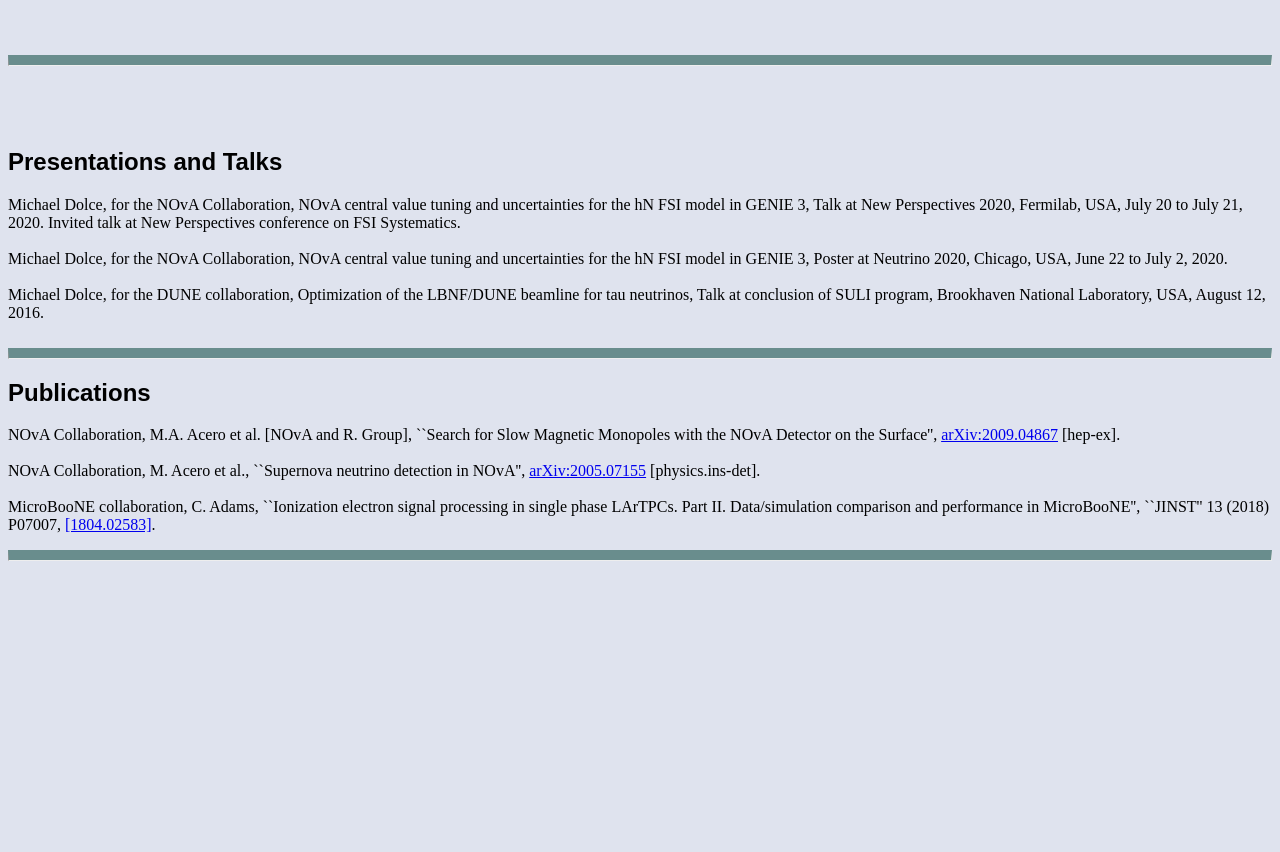
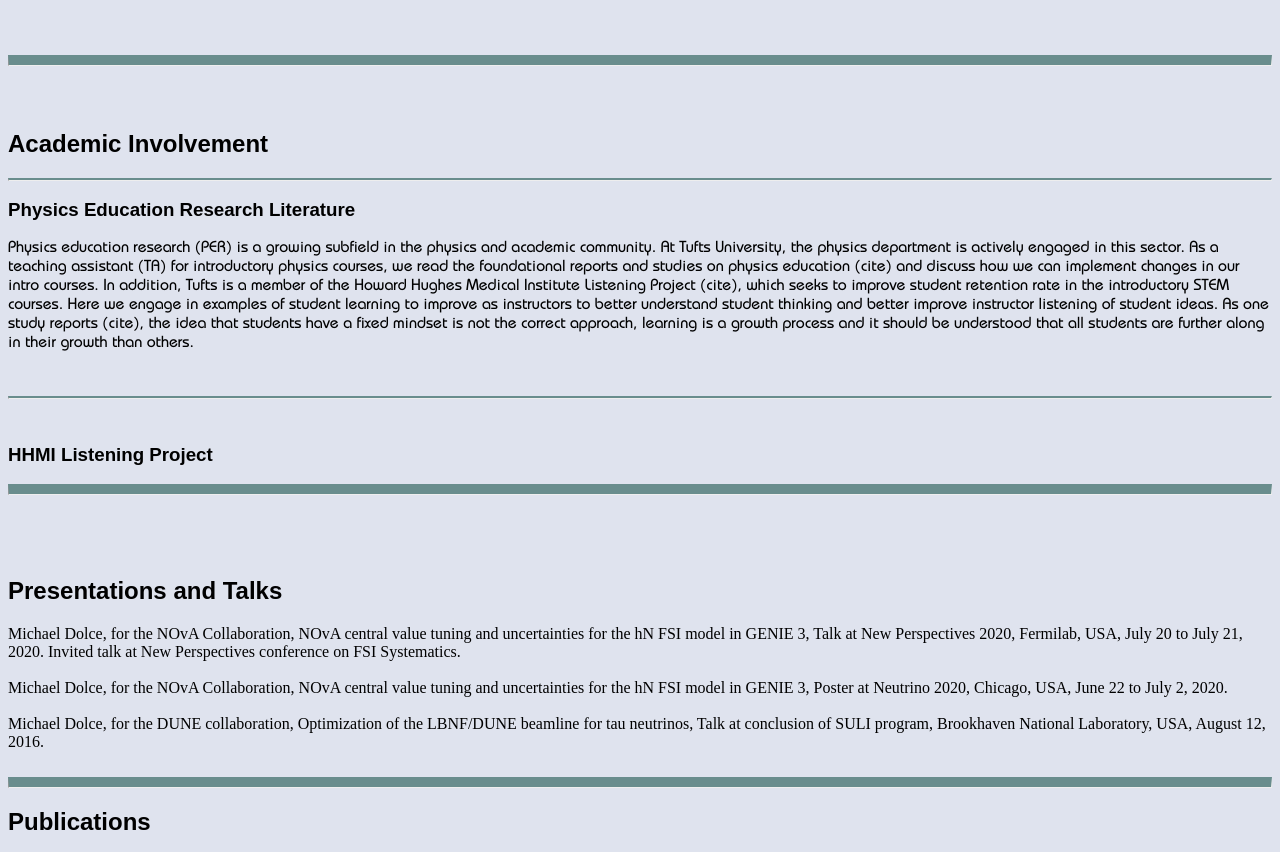
Before and after one commit to mdolce8/MD-Webpage, a website: page docs/index.html in a window 1280 px wide. Shown: the part 2420-3272 px from the top of the page. Before the commit the page ends 2989 px from the top, so only its background shows below. Drawn offline with Linux system fonts and the light colour scheme.

Commit message:
todo: cite these one day

```diff
--- a/docs/index.html
+++ b/docs/index.html
@@ -240,31 +240,30 @@ iv. <a href="#nutau-optimization"> Optimization of tau neutrinos in DUNE </a>
 <!--    <p>Text Text Text Text Text Text Text Text Text Text Text Text Text Text Text Text Text Text Text</p></div>-->
 
 <br><br>
-<!--todo: create an Academic Involvement section-->
-<!--<hr class="lineSolid">-->
+<hr class="lineSolid">
 
-<!--<br> <br>-->
-<!--<h2> Academic Involvement </h2>-->
+<br> <br>
+<h2> Academic Involvement </h2>
 
-<!--<hr class="lineThinBlue">-->
+<hr class="lineThinBlue">
 
-<!--<h3> Physics Education Research Literature </h3>-->
-<!--<p>-->
-<!--    Physics education research (PER) is a growing subfield in the physics and academic community. At Tufts University, the physics-->
-<!--    department is actively engaged in this sector. As a teaching assistant (TA) for introductory physics courses, we read the foundational reports and studies-->
-<!--    on physics education (cite) and discuss how we can implement changes in our intro courses.-->
+<h3> Physics Education Research Literature </h3>
+<p>
+    Physics education research (PER) is a growing subfield in the physics and academic community. At Tufts University, the physics
+    department is actively engaged in this sector. As a teaching assistant (TA) for introductory physics courses, we read the foundational reports and studies
+    on physics education (cite) and discuss how we can implement changes in our intro courses.
 
-<!--    In addition, Tufts is a member of the Howard Hughes Medical Institute Listening Project (cite), which seeks to improve student-->
-<!--    retention rate in the introductory STEM courses. Here we engage in examples of student learning to improve as instructors-->
-<!--    to better understand student thinking and better improve instructor listening of student ideas.-->
+    In addition, Tufts is a member of the Howard Hughes Medical Institute Listening Project (cite), which seeks to improve student
+    retention rate in the introductory STEM courses. Here we engage in examples of student learning to improve as instructors
+    to better understand student thinking and better improve instructor listening of student ideas.
 
-<!--    As one study reports (cite), the idea that students have a fixed mindset is not the correct approach, learning is a growth process and-->
-<!--    it should be understood that all students are further along in their growth than others.-->
-<!--</p>-->
-<!--<br>-->
-<!--<hr class="lineThinBlue">-->
-<!--<br>-->
-<!--<h3> HHMI Listening Project </h3>-->
+    As one study reports (cite), the idea that students have a fixed mindset is not the correct approach, learning is a growth process and
+    it should be understood that all students are further along in their growth than others.
+</p>
+<br>
+<hr class="lineThinBlue">
+<br>
+<h3> HHMI Listening Project </h3>
 
 
 <!--<br> <br> <br>-->
```
